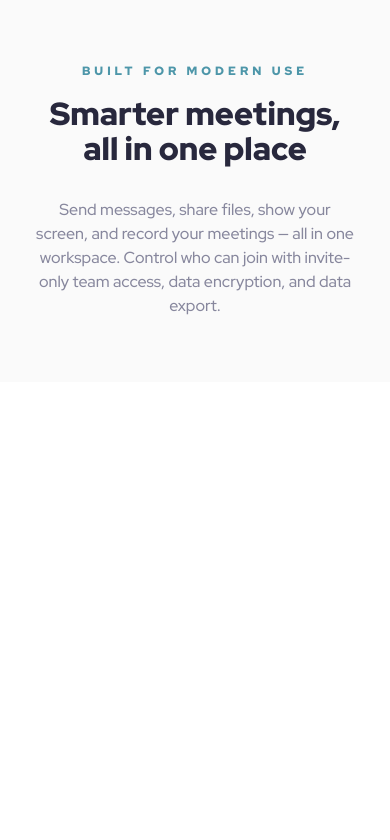
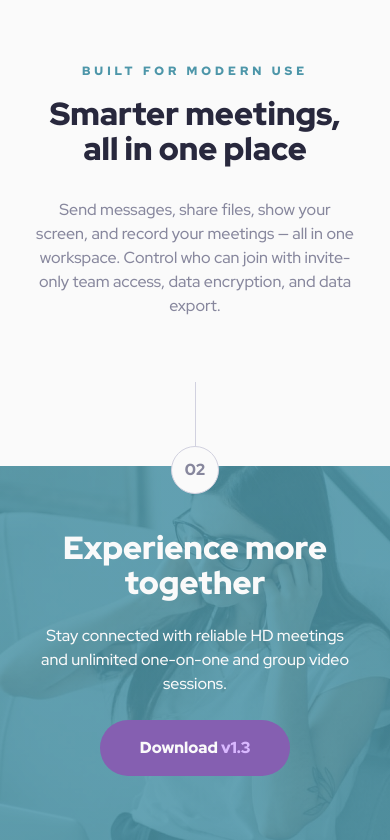
Before and after one commit to tasosbeast/06.1-meet-landing-page, a React (Vite) app: page / in a window 390 px wide. Shown: the part 1245-2085 px from the top of the page. Before the commit the page ends 1627 px from the top, so only its background shows below. Built offline with nearby package versions, Linux system fonts and the light colour scheme.

Commit message:
Adds Footer component to enhance UI
Introduces a new Footer component with a responsive design and integrated StepIndicator and Button elements. Updates App layout to include the Footer for improved user experience.

```diff
--- a/src/App.jsx
+++ b/src/App.jsx
@@ -1,3 +1,4 @@
+import Footer from "./components/Footer";
 import Hero from "./components/Hero";
 import Main from "./components/Main";
 import Nav from "./components/Nav";
@@ -8,6 +9,7 @@ function App() {
       <Nav />
       <Hero />
       <Main />
+      <Footer />
     </div>
   );
 }
--- /dev/null
+++ b/src/components/Footer.jsx
@@ -0,0 +1,28 @@
+import Button from "./Button";
+import StepIndicator from "./StepIndicator";
+
+function Footer() {
+  return (
+    <footer className="text-center lg:text-left">
+      <StepIndicator number="02" />
+      <div className="py-16 lg:py-28 px-8 lg:px-20 mt-[-28px] text-white  bg-cover bg-[linear-gradient(rgba(77,150,169,0.85),rgba(77,150,169,0.85)),url(/mobile/image-footer.jpg)] md:bg-[linear-gradient(rgba(77,150,169,0.85),rgba(77,150,169,0.85)),url(/tablet/image-footer.jpg)] lg:bg-[linear-gradient(rgba(77,150,169,0.85),rgba(77,150,169,0.85)),url(/desktop/image-footer.jpg)]">
+        <div className="max-w-[1120px] mx-auto flex flex-col lg:flex-row lg:justify-between items-center gap-6 lg:gap-8">
+          <h2 className="flex-1 text-md-mobile md:text-md-tablet lg:text-md red-hat-display-black leading-md">
+            Experience more together
+          </h2>
+          <p className=" flex-1 leading-lg lg:text-sm max-w-89">
+            Stay connected with reliable HD meetings and unlimited one-on-one
+            and group video sessions.
+          </p>
+          <div className="flex-1 flex justify-center">
+            <Button color="secondary">
+              Download <span className="text-purple-300">v1.3</span>
+            </Button>
+          </div>
+        </div>
+      </div>
+    </footer>
+  );
+}
+
+export default Footer;
```
